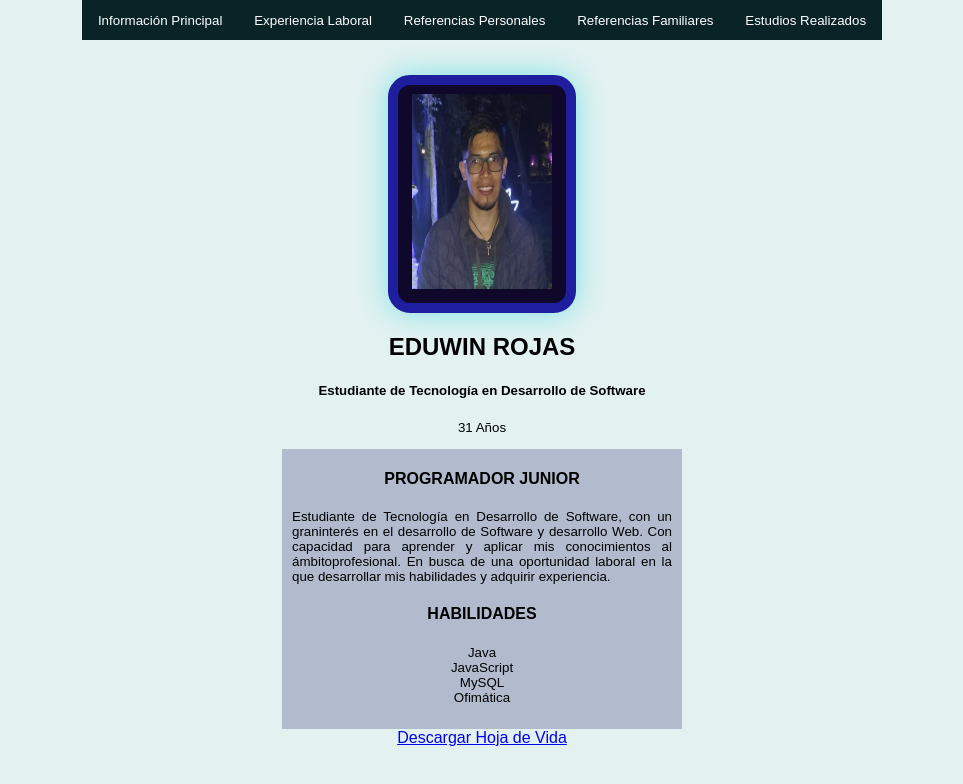
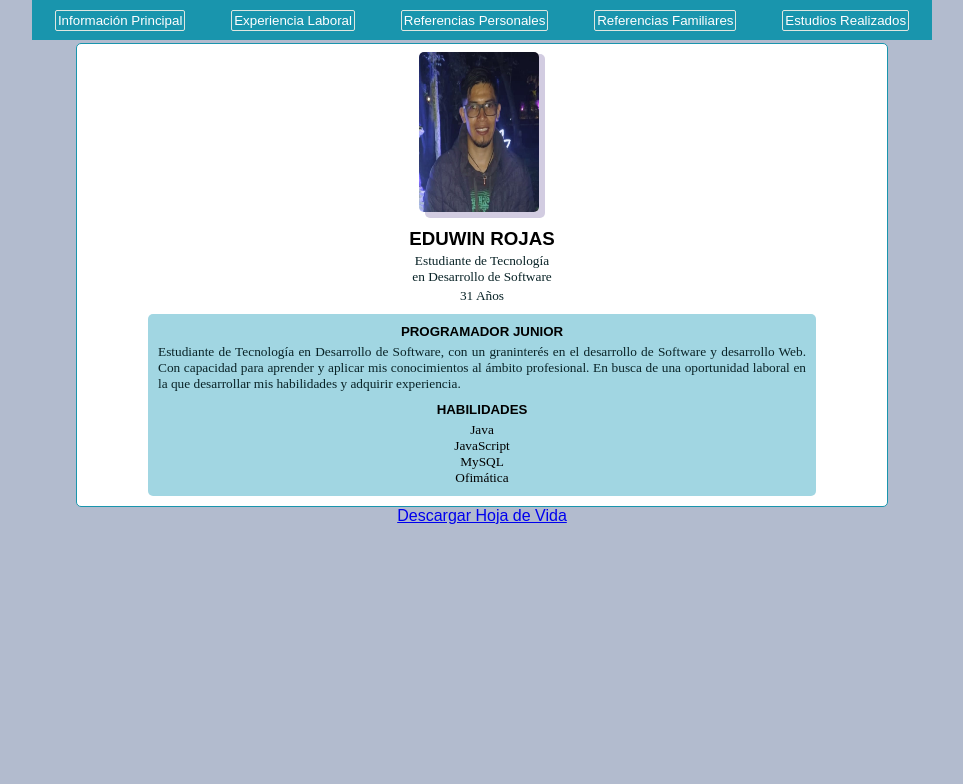
Before and after one commit to enrojass04/Cantera1-Sofka-HTML-CSS-JS, a plain HTML site: page index.html in a window 1280 px wide. Shown: the whole page, without its empty margins (158-1121 px from the left). Drawn offline with Linux system fonts and the light colour scheme.

Commit message:
version4

```diff
--- a/estilo.css
+++ b/estilo.css
@@ -1,48 +1,51 @@
-.estilo{
-    background-color: #b2bbce;
-    max-width: 600px;
-    margin: 0 auto;
-    height: 280px;
+* {
+    margin: 0;
+    padding: 0;
 }
-
 
 body {
     font-family: Arial, Helvetica, sans-serif;
-    background: #e3f1f1;
-    width: 100%;
-    max-width: 800px;
+    background: #b2bbce;
+    width: 900px;
+    max-width: 90%;
     margin: auto;
     height: 600px;
+    max-width: 90%;
 }
 
 main {
-    padding-top: 35px;
+    background-color: white;
     display: flex;
     flex-direction: column;
     align-items: center;
     text-align: center;
-    max-width: 400px;
     margin: 0 auto;
-    max-height: 750px;
+    max-width: 90%;
+    max-height: 95%;
+    justify-content: center;
+    margin-top: 3px;
+    border: 1px solid #1995AD;
+    border-radius: 5px;
+}
+
+footer a {
+    display: flex;
+    justify-content: space-around;
 
 }
 
 p {
     font-size: smaller;
-}
-
-footer {
-    align-items: center;
-    text-align: center;
+    color: #092327;
+    font-family: 'Times New Roman';
 }
 
 .nav {
     list-style: none;
     padding: 0;
-    background: #092327;
+    background: #1995AD;
     width: 100%;
     height: 40px;
-    /* max-width: 800px; */
     margin: auto;
     font-size: smaller;
     display: flex;
@@ -50,7 +53,122 @@ footer {
     align-items: center;
 }
 
-#content {
+.nav li a {
+    text-decoration: none;
+    color: white;
+    padding: 2px;
+    display: block;
+    border: 1px solid #dfe6e0;
+    border-radius: 2px;
+}
+
+.nav li a:active {
+    color: black;
+}
+
+.nav li a:hover {
+    background:#808080;
+}
+
+.nav li {
+    display: inline-block;
+    text-align: center;
+}
+
+.foto {
+    border: 10px #20cf43;
+    border-radius: 5px;
+    margin-top: 10px;
+    padding-top: 4px;
+    float: left;
+    background-color: #d2cce1;
+    margin: 10px 0 0 5px
+}
+
+.foto img {
+    border-radius: 5px;
+    display:block;
+    position:relative;
+    background-color:#fff;
+    margin:-6px 6px 6px -6px
+  }
+
+.informacion {
+    /* background-color: #b2bbce; */
+    border-radius: 5px;
+    margin-top: 10px;
+    width: 80%;
+}
+
+.informacion p {
+    margin-top: 3px;
+}
+
+.datos p {
+    margin-top: 5px;
+    text-align: justify;
+}
+
+.datos p {
+    text-align: justify;
+}
+
+.habilidades {
+    margin-top: 10px;
+}
+
+.habilidades p {
+    margin-top: 5px;
+}
+
+.habilidades ul {
+    margin-top: 5px;
+    padding: auto;
+    list-style-type: none;
+    font-size: smaller;
+    padding-left: 0px;
+    font-family: 'Times New Roman';
+}
+
+#tema2 {
+    background-color: #A1D6E2;
+    border-radius: 5px;
+    margin-top: 10px;
+    margin-bottom: 10px;
+    padding-left: 10px;
+    padding-right: 10px;
+    padding-bottom: 10px;
+    width: 80%;
+}
+
+#tema2 h5, h4{
+    margin-top: 10px;
+}
+
+
+
+#fondo {
+    background-color: #1995AD;
+    color: azure;
+    border-radius: 10px;
+    width: 70px;
+    height: 30px;
+    margin-top: 2px;
+    margin-left: 5%;
+}
+
+/* .perfil {
+    background-color: #b2bbce;
+    border-radius: 5px;
+    margin-top: 10px;
+    margin-bottom: 5px;
+    padding-left: 10px;
+    padding-right: 10px;
+    width: 80%;
+} */
+
+
+/* #content {
     column-count:2;
     background: white;
     border-radius: 10px;
@@ -59,47 +177,32 @@ footer {
     text-align: center;
 }
 
-.nav li a {
-    text-decoration: none;
-    color: white;
-    padding: 2px;
-    display: block;
-}
-
-.nav li {
-    display: inline-block;
-    text-align: center;
-}
-
-.nav li a:hover {
-    background: #ef8354;
-}
-
-.skills {
-    list-style-type: none;
-    font-size: smaller;
-    padding-left: 0px;
-}
-
-.task {
-    list-style-type: none;
-    padding: 0;
-    font-size: smaller;
-}
-
-#par1 {
+#parrafo1 {
     margin-left: 10px;
     margin-right: 10px;
     text-align:justify;
+} */
+
+
+
+
+/* .nuevoEstilo1 {
+    background-color: rgb(30, 26, 26);
+    color: white;
 }
 
-#foto {
-    text-align: center;
-    width: 150px;
-    height: 200px;
-    border: 10px solid rgb(30, 30, 159);
-    border-radius: 22px;
-    background-color: #10082b;
-    padding: 9px;
-    box-shadow: 0px 0px 30px rgb(123, 226, 230);
+.nuevoEstilo1 .principal {
+    background-color:black;
+    box-shadow: 4px 6px 8px rgb(253, 253, 253);
+    font-weight: 600;
+    text-shadow: 1px 1px 8px rgb(255, 255, 255);
+    color: white;
 }
+
+.nuevoEstilo2 .principal {
+    background-color:rgb(222, 25, 25);
+    box-shadow: 4px 6px 8px rgb(253, 253, 253);
+    font-weight: 600;
+    text-shadow: 1px 1px 8px rgb(255, 255, 255);
+    color: white;
+} */
--- a/index.html
+++ b/index.html
@@ -20,32 +20,34 @@
 </head>
 
 <body id="body">
+
     <main>
-        <section id="foto">
-            <img src="imagen.png" alt="Foto" width="140" height="195">
+        <section class="foto">
+            <img src="imagen.png" alt="Foto" width="120" height="160">
         </section>
-        <section>
-            <h1>EDUWIN ROJAS</h1>
-            <h5>Estudiante de Tecnología en Desarrollo de Software</h5>
+
+        <section class="informacion">
+            <h3>EDUWIN ROJAS</h3>
+            <p>Estudiante de Tecnología <br>
+            en Desarrollo de Software</p>
             <p>31 Años</p>
         </section>
 
-        <section class="estilo">
+        <section id="tema2" class="perfil">
             <section>
-                <article>
-                    <h4>PROGRAMADOR JUNIOR</h4>
-                    <p id="par1">Estudiante de Tecnología en Desarrollo de Software, con un graninterés en el desarrollo
-                        de
-                        Software y
-                        desarrollo Web. Con capacidad para aprender y aplicar mis conocimientos al ámbitoprofesional. En
-                        busca de una oportunidad laboral en la que desarrollar mis habilidades y adquirir experiencia.
+                <article class="datos">
+                    <h5>PROGRAMADOR JUNIOR</h5>
+                    <p>Estudiante de Tecnología en Desarrollo de Software, con un graninterés en el desarrollo
+                        de Software y desarrollo Web. Con capacidad para aprender y aplicar mis conocimientos
+                        al ámbito profesional. En busca de una oportunidad laboral en la que desarrollar mis
+                        habilidades y adquirir experiencia.
                     </p>
                 </article>
             </section>
             <section>
-                <article>
-                    <h4>HABILIDADES</h4>
-                    <ul class="skills">
+                <article class="habilidades">
+                    <h5>HABILIDADES</h5>
+                    <ul>
                         <li> Java </li>
                         <li> JavaScript </li>
                         <li> MySQL </li>
```
Also changed, not shown: estudios.html (+3 -3 lines), experiencia.html (+8 -8 lines), familiares.html (+2 -2 lines), personales.html (+3 -2 lines).
